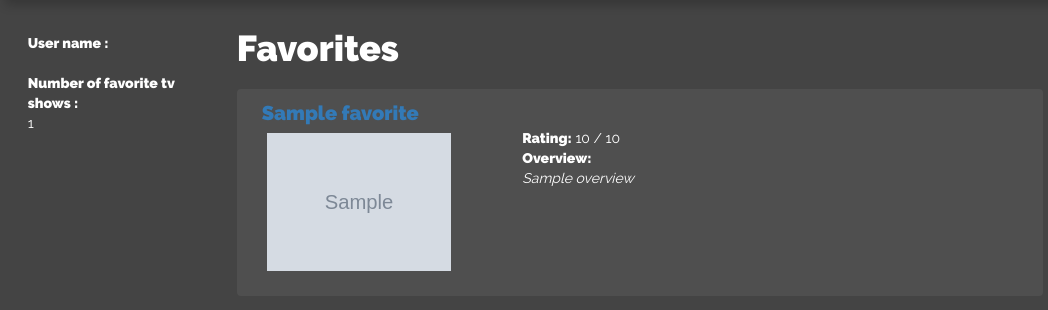
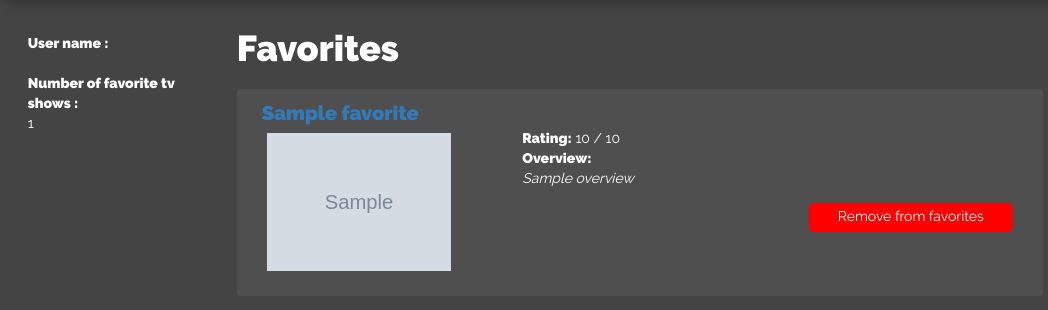
Before and after one commit to jeremyrich/TVChaud, a Django app: template user/templates/user/user_details.html in a window 1280 px wide. Shown: the part 50-360 px from the top of the page, without its empty margins (0-1048 px from the left). Run offline with Django 3.2, Linux system fonts and the light colour scheme; the template is opened without the code that fills it: most values are stand-ins (such as "Sample title", 1, 10 or a date in 2020); grey boxes marked "Sample" are stand-in pictures; some libraries are stand-ins or nearby versions.

Commit message:
Rajout de bouton Remove from favorites LAIT

```diff
--- a/series/templates/series/series_details.html
+++ b/series/templates/series/series_details.html
@@ -89,7 +89,8 @@
 
     <!-- Add to Favorites button -->
     <div class="col-xs-2 favorites">
-        <button type="submit" class="favorite-button" > <span style="font-size: 30px;"> + </span> <br/> Add to favorites</button>
+        <button type="submit" class="favorite-button" > <span style="font-size: 30px;"> + </span> <br/>
+            Add to favorites</button>
     </div>
 
     <!-- Similar shows at the bottom of the page -->
--- a/user/static/user/css/details.css
+++ b/user/static/user/css/details.css
@@ -41,6 +41,27 @@ img {
     padding-top: 10px
 }
 
+.favorite-button {
+	font-size: 14px;
+	background-color: red;
+	display: inline-block;
+	border: 3px solid red;
+    color: white;
+    padding: 3px 5px;
+    padding-top: 0px;
+    text-align: center;
+    text-decoration: none;
+    transition-duration: 0.4s;
+    border-radius: 5px;
+    margin-top: 15px;
+}
+
+.favorite-button:hover {
+	background-color: #4F4F4F;
+	color: red;
+	cursor: pointer;
+}
+
 a:hover {color: lightgray;}
 
 .movie-image:hover {
--- a/user/templates/user/user_details.html
+++ b/user/templates/user/user_details.html
@@ -23,12 +23,12 @@
 
         {% for favorite in details %}
             <div class="col-xs-12 unique_favorite">
-                <div class="col-xs-12 title">
+                <div class="col-xs-9 title">
                     <a href="{{ favorite.link }}">
                         <b>{{ favorite.name }}</b></a>
                 </div>
 
-
+                <!--<div class="col-xs-3 favorite-button">Remove from favorites</div>-->
 
                 <div class="col-xs-4 movie-image">
                     <a href="{{ favorite.link }}">
@@ -46,6 +46,8 @@
                         <span style="font-style: italic">{{ favorite.overview }}</span>
                     </div>
 
+                    <div class="col-xs-5 col-xs-offset-7 favorite-button">Remove from favorites</div>
+
                 </div>
             </div>
 
```
Also changed, not shown: tvchaud.db.
